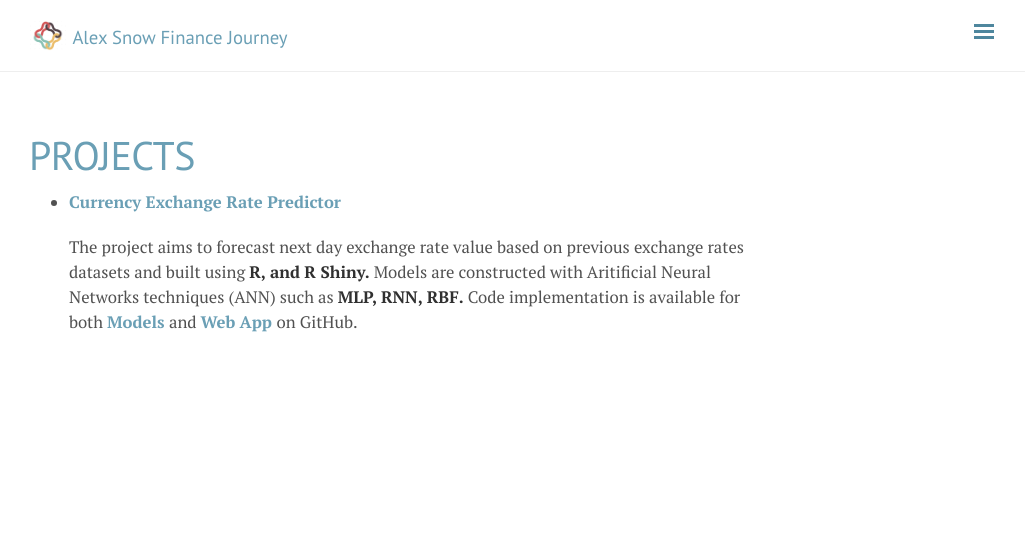
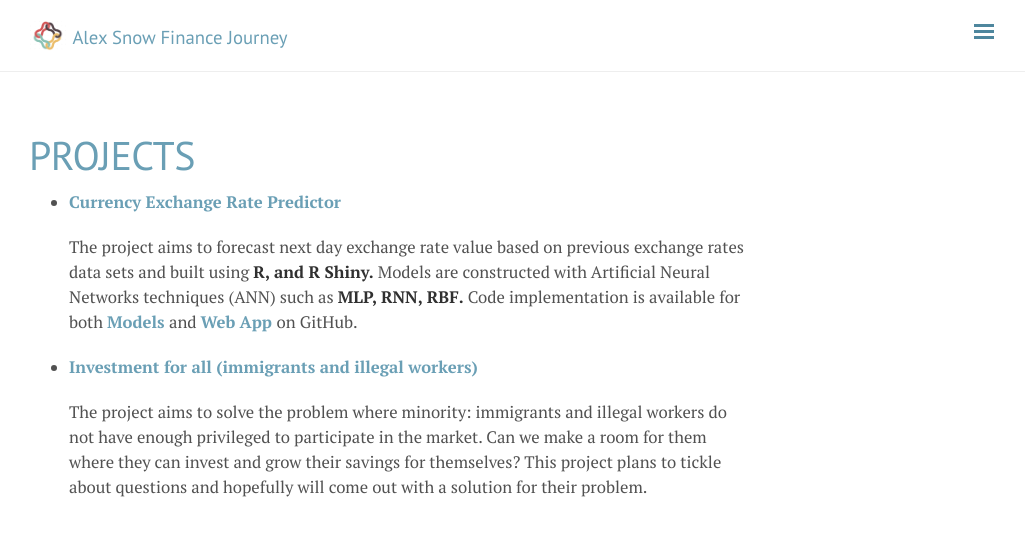
Before and after one commit to alexsnow348/alexsnow348.github.io, a Jekyll site: the page built from projects/index.md, in a window 1280 px wide. Shown: the top 536 px of the page, without its empty margins (251-1276 px from the left). Built offline with Jekyll 4.4.1, drawn with Linux system fonts in a browser that asks for light colours; nearby versions of some CDN libraries; comment, search, counter and statistics services are not loaded.

Commit message:
investment for all

```diff
--- a/projects/index.md
+++ b/projects/index.md
@@ -5,4 +5,8 @@ title: Projects
 
 * <strong><a href="https://wuthmone.shinyapps.io/ann_predictor_app/" target="_blank">Currency Exchange Rate Predictor</a></strong>
 
-	The project aims to forecast next day exchange rate value based on previous exchange rates datasets and built using <strong>R, and R Shiny.</strong> Models are constructed with Aritificial Neural Networks techniques (ANN) such as <strong>MLP, RNN, RBF.</strong> Code implementation is available for both <strong> <a href="https://github.com/wuthmone/FYP-Exchange-Rate-Forecasting-Using-Ensemble-ANN-Model" target="_blank">Models</a> </strong>  and  <strong><a href="https://github.com/wuthmone/FYP-Interactive-Web-App" target="_blank">Web App </a></strong> on GitHub.
+	The project aims to forecast next day exchange rate value based on previous exchange rates data sets and built using <strong>R, and R Shiny.</strong> Models are constructed with Artificial Neural Networks techniques (ANN) such as <strong>MLP, RNN, RBF.</strong> Code implementation is available for both <strong> <a href="https://github.com/wuthmone/FYP-Exchange-Rate-Forecasting-Using-Ensemble-ANN-Model" target="_blank">Models</a> </strong>  and  <strong><a href="https://github.com/wuthmone/FYP-Interactive-Web-App" target="_blank">Web App </a></strong> on GitHub.
+
+* <strong><a href ="https://github.com/alexsnow348/investment-for-all" target="_blank">Investment for all (immigrants and illegal workers)</a></strong>
+
+	The project aims to solve the problem where minority: immigrants and illegal workers do not have enough privileged to participate in the market. Can we make a room for them where they can invest and grow their savings for themselves? This project plans to tickle about questions and hopefully will come out with a solution for their problem.
```
Also changed, not shown: _posts/2018-12-12-learning-roadmap-for-finance.md (+1 -1 lines).
